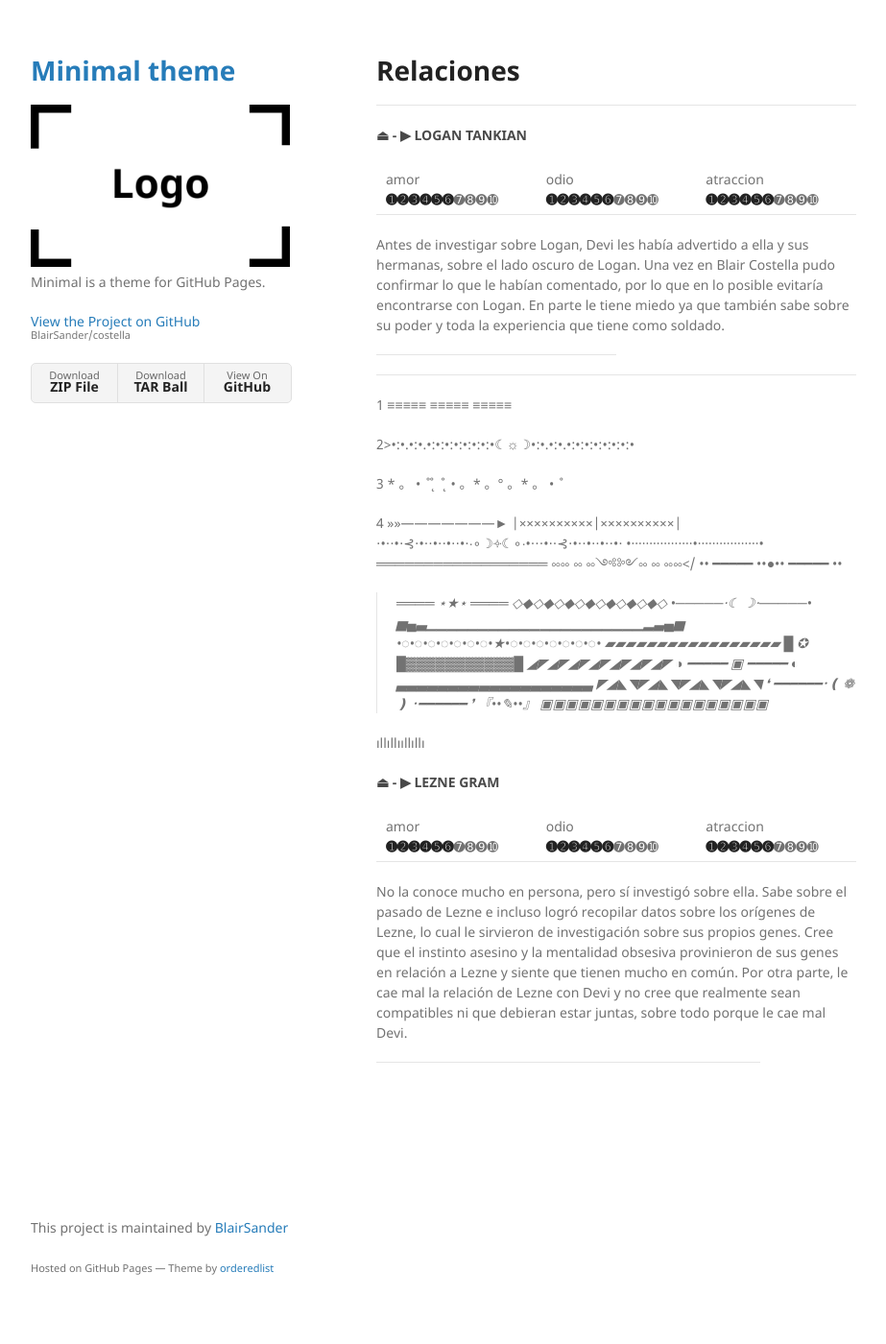
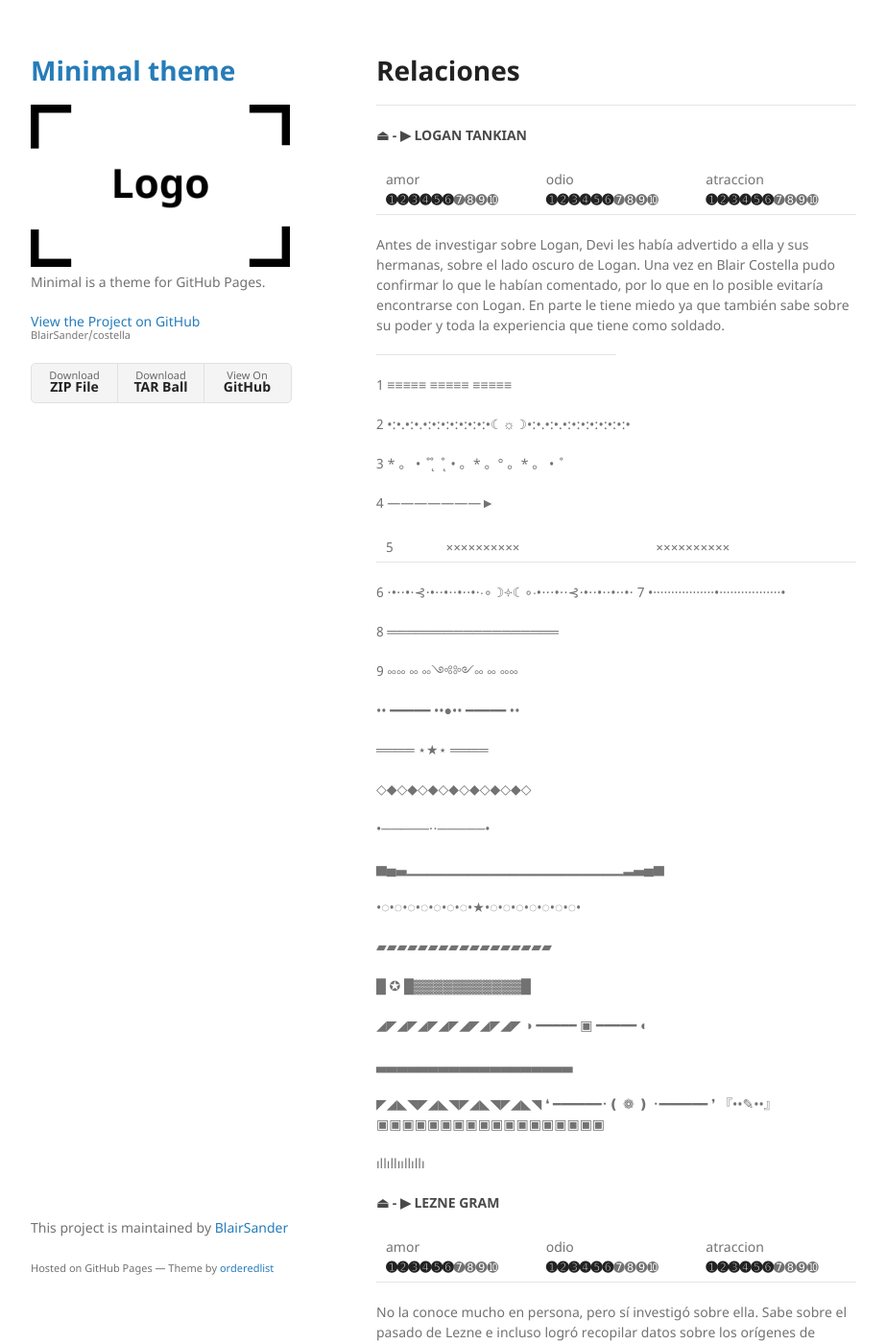
Before and after one commit to BlairSander/costella, a Jekyll site: the page built from relaciones.md, in a window 1280 px wide and 1400 px high. Shown: the whole window at 96% size, without its empty margins (178-1101 px from the left). Built offline with Jekyll 4.4.1, drawn with Linux system fonts in a browser that asks for light colours; our own code applies the rules of GitHub Pages for plain Markdown files.

Commit message:
Update relaciones.md

```diff
--- a/relaciones.md
+++ b/relaciones.md
@@ -11,39 +11,65 @@ layout: default
 
 Antes de investigar sobre Logan, Devi les había advertido a ella y sus hermanas, sobre el lado oscuro de Logan. Una vez en Blair Costella pudo confirmar lo que le habían comentado, por lo que en lo posible evitaría encontrarse con Logan. En parte le tiene miedo ya que también sabe sobre su poder y toda la experiencia que tiene como soldado.
 
- <hr width="50%" size="50" align="center" color="#C72300" >
+ <hr width="50%">
 
- <hr noshade>
+
 1 ≡≡≡≡≡ ≡≡≡≡≡ ≡≡≡≡≡
 
-2>•:•.•:•.•:•:•:•:•:•:•:•☾☼☽•:•.•:•.•:•:•:•:•:•:•:•
+
+2 •:•.•:•.•:•:•:•:•:•:•:•☾☼☽•:•.•:•.•:•:•:•:•:•:•:•
+
 
 3 * 。 • ˚ ˚ ˛ ˚ ˛ • 。* 。° 。* 。 • ˚
 
-4 »»---------------------►
-|××××××××××|××××××××××|
-⋅•⋅⋅•⋅⊰⋅•⋅⋅•⋅⋅•⋅⋅•⋅∙∘☽༓☾∘∙•⋅⋅⋅•⋅⋅⊰⋅•⋅⋅•⋅⋅•⋅⋅•⋅
-•·················•·················•
-══════════════════
-༛༛ ༛ ༛༺༻༛ ༛ ༛༛</
+
+4 ---------------------►
+
+
+5 |××××××××××|××××××××××|
+
+
+
+6 ⋅•⋅⋅•⋅⊰⋅•⋅⋅•⋅⋅•⋅⋅•⋅∙∘☽༓☾∘∙•⋅⋅⋅•⋅⋅⊰⋅•⋅⋅•⋅⋅•⋅⋅•⋅
+7 •·················•·················•
+
+
+8 ══════════════════
+
+
+9 ༛༛ ༛ ༛༺༻༛ ༛ ༛༛
+
 •• ━━━━━ ••●•• ━━━━━ ••
->════ ⋆★⋆ ════
+
+════ ⋆★⋆ ════
+
 ◇◆◇◆◇◆◇◆◇◆◇◆◇◆◇
-•─────⋅☾ ☽⋅─────•
+
+
+•─────⋅⋅─────•
+
 ▅▄▃▁▁▁▁▁▁▁▁▁▁▁▁▁▁▁▁▁▁▁▁▁▂▃▄▅
+
 •◌•◌•◌•◌•◌•◌•◌•★•◌•◌•◌•◌•◌•◌•◌•
+
 ▰▰▰▰▰▰▰▰▰▰▰▰▰▰▰▰▰
+
 █ ✪ █▓▓▓▓▓▓▓▓▓▓▓█
+
 ◢◤◢◤◢◤◢◤◢◤◢◤◢◤
 ◑ ━━━━━ ▣ ━━━━━ ◐
+
 ▃▃▃▃▃▃▃▃▃▃▃▃▃▃▃▃▃▃▃
+
 ◤◢◣◥◤◢◣◥◤◢◣◥◤◢◣◥
-❛ ━━━━━━･❪ ❁ ❫ ･━━━━━━ ❜
+❛
+━━━━━━･❪ ❁ ❫ ･━━━━━━
+❜
 『••✎••』
 ▣▣▣▣▣▣▣▣▣▣▣▣▣▣▣▣▣▣
 
+
 ıllıllııllıllı
-
 
 
 #### ⏏ - ▶ LEZNE GRAM
@@ -52,4 +78,4 @@ Antes de investigar sobre Logan, Devi les había advertido a ella y sus hermanas
 
 No la conoce mucho en persona, pero sí investigó sobre ella. Sabe sobre el pasado de Lezne e incluso logró recopilar datos sobre los orígenes de Lezne, lo cual le sirvieron de investigación sobre sus propios genes. Cree que el instinto asesino y la mentalidad obsesiva provinieron de sus genes en relación a Lezne y siente que tienen mucho en común. Por otra parte, le cae mal la relación de Lezne con Devi y no cree que realmente sean compatibles ni que debieran estar juntas, sobre todo porque le cae mal Devi.
 
- <hr width="80%" size="20" align="center">
+ <hr width="80%">
```
